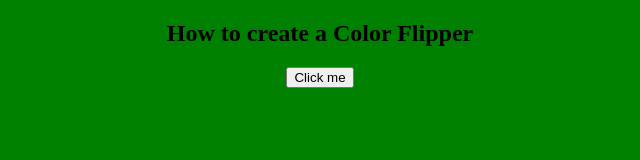
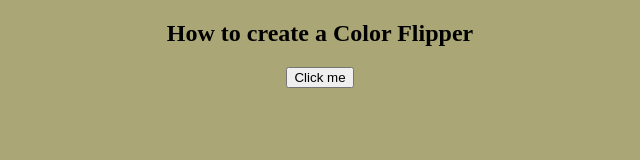
Before and after one commit to manishadureja/training, a plain HTML site: page javascript/colorflipper.html in a window 1280 px wide. Both pictures are taken after a click on the button "Click me". Shown: the whole page, without its empty margins (320-960 px from the left). Drawn offline with Linux system fonts and the light colour scheme.

Commit message:
Update colorflipper.html
added more background colours.

```diff
--- a/javascript/colorflipper.html
+++ b/javascript/colorflipper.html
@@ -11,10 +11,19 @@
 
 <div id='colorflipper' align="center">
 <button  type="button"
-onclick="document.body.style.background = 'green'">
+onclick="setBg();">
 Click me</button>
 
 </div>
+<script>
+
+  function setBg() {
+    var x = Math.floor(Math.random() * 256);
+    var y = Math.floor(Math.random() * 256);
+    var z = Math.floor(Math.random() * 256);
+   document.body.style.background = "rgb(" + x + "," + y + "," + z + ")";
+ }
+</script>
 
 </body>
 </html>
```
